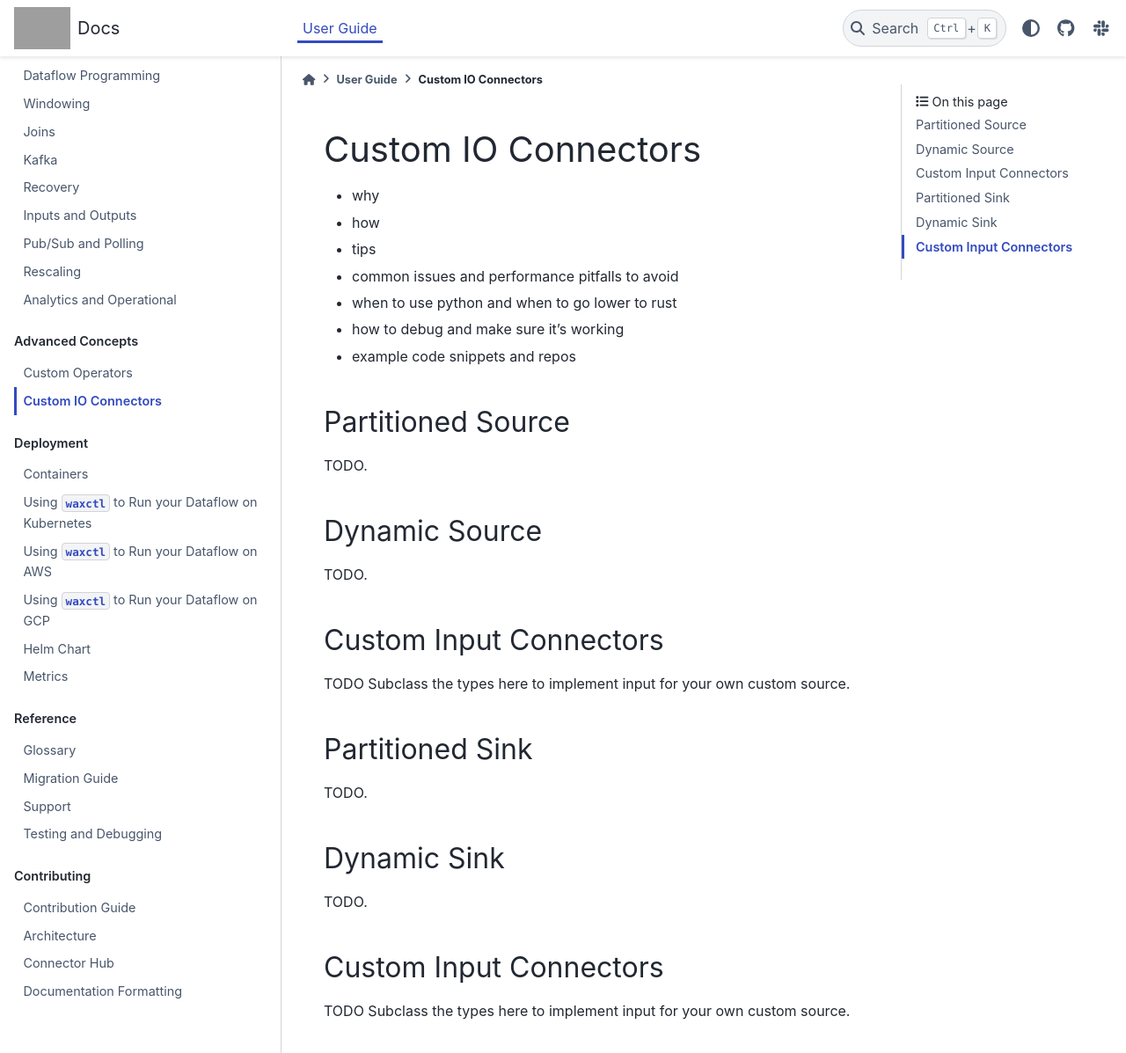
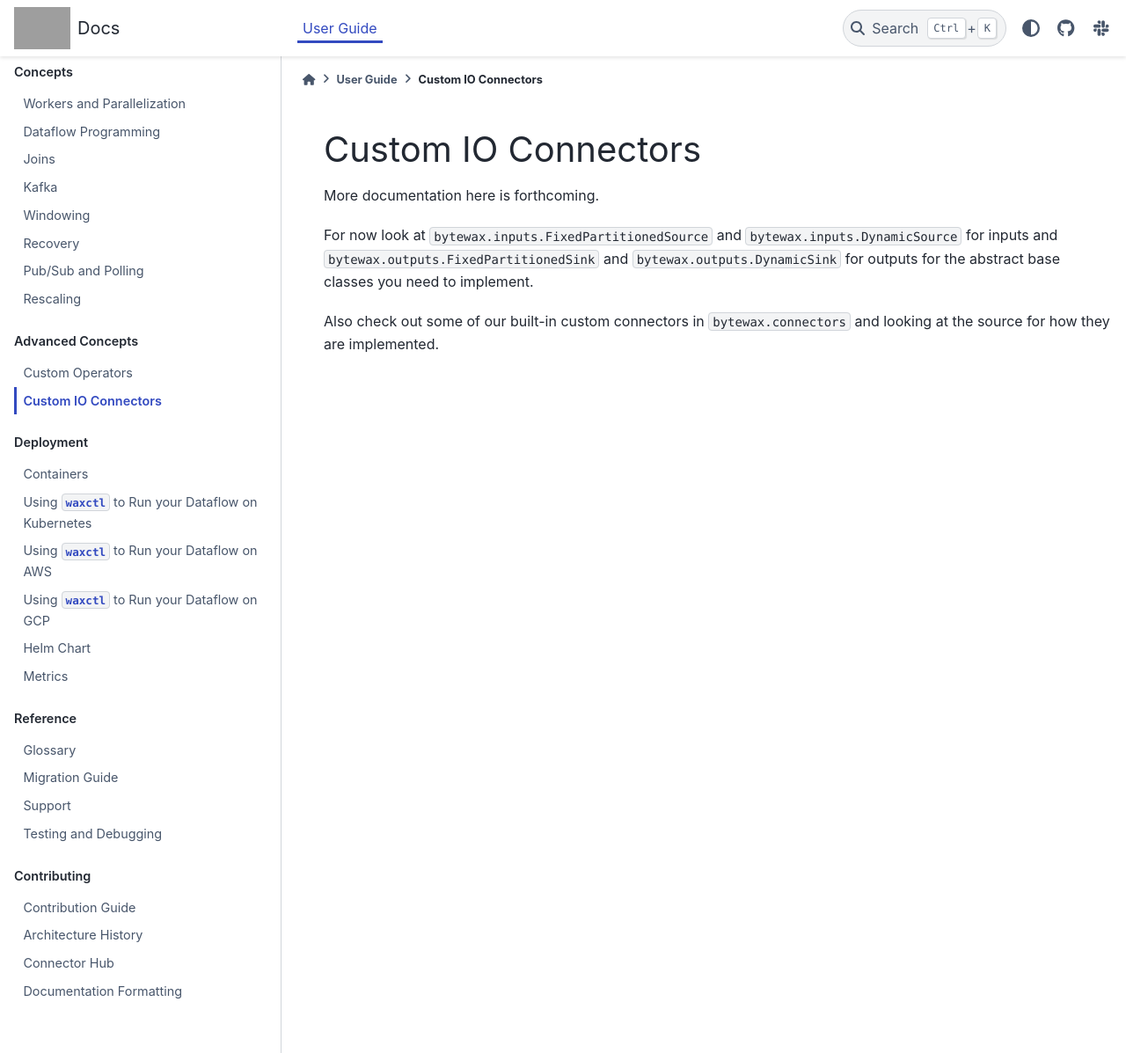
Before and after one commit to bytewax/bytewax, a Sphinx documentation site: the page built from docs/articles/advanced-concepts/custom-connectors.md, in a window 1280 px wide and 1197 px high. Shown: the whole window at 88% size. Built offline with Sphinx 7.4.7 and the PyData theme 0.15.4, drawn with Linux system fonts in a browser that asks for light colours; pages that are not in the unit, such as notebooks, are missing from menus; grey boxes are pictures that could not be loaded.

Commit message:
Removes placeholder docs

````diff
--- a/docs/articles/advanced-concepts/custom-connectors.md
+++ b/docs/articles/advanced-concepts/custom-connectors.md
@@ -1,36 +1,14 @@
 (custom-connectors)=
 # Custom IO Connectors
 
-* why
-* how
-* tips
-* common issues and performance pitfalls to avoid
-* when to use python and when to go lower to rust
-* how to debug and make sure it's working
-* example code snippets and repos
+More documentation here is forthcoming.
 
-## Partitioned Source
+For now look at {py:obj}`bytewax.inputs.FixedPartitionedSource` and
+{py:obj}`bytewax.inputs.DynamicSource` for inputs and
+{py:obj}`bytewax.outputs.FixedPartitionedSink` and
+{py:obj}`bytewax.outputs.DynamicSink` for outputs for the abstract
+base classes you need to implement.
 
-TODO.
-
-## Dynamic Source
-
-TODO.
-
-## Custom Input Connectors
-
-TODO Subclass the types here to implement input for your own custom
-source.
-
-## Partitioned Sink
-
-TODO.
-
-## Dynamic Sink
-
-TODO.
-
-## Custom Input Connectors
-
-TODO Subclass the types here to implement input for your own custom
-source.
+Also check out some of our built-in custom connectors in
+{py:obj}`bytewax.connectors` and looking at the source for how they
+are implemented.
--- a/docs/articles/concepts/inputs-outputs.md
+++ /dev/null
@@ -1 +0,0 @@
-# Inputs and Outputs
--- a/docs/articles/index.md
+++ b/docs/articles/index.md
@@ -20,17 +20,14 @@
 :caption: Concepts
 :titlesonly:
 
-/articles/concepts/streaming-and-batch.md
 /articles/concepts/workers-parallelization.md
 /articles/concepts/dataflow-programming.md
-/articles/concepts/windowing.md
 /articles/concepts/joins.md
 /articles/concepts/kafka.md
+/articles/concepts/windowing.md
 /articles/concepts/recovery.md
-/articles/concepts/inputs-outputs.md
 /articles/concepts/pubsub-polling.md
 /articles/concepts/rescaling.md
-/articles/concepts/analytics-operational.md
 ```
 
 ```{toctree}
````
Also changed, not shown: docs/articles/concepts/analytics-operational.md (deleted, +0 -9 lines), docs/articles/concepts/streaming-and-batch.md (deleted, +0 -3 lines), docs/articles/contributing/architecture.md (+6 -8 lines), docs/articles/contributing/connector-hub.md (+2 -6 lines).
